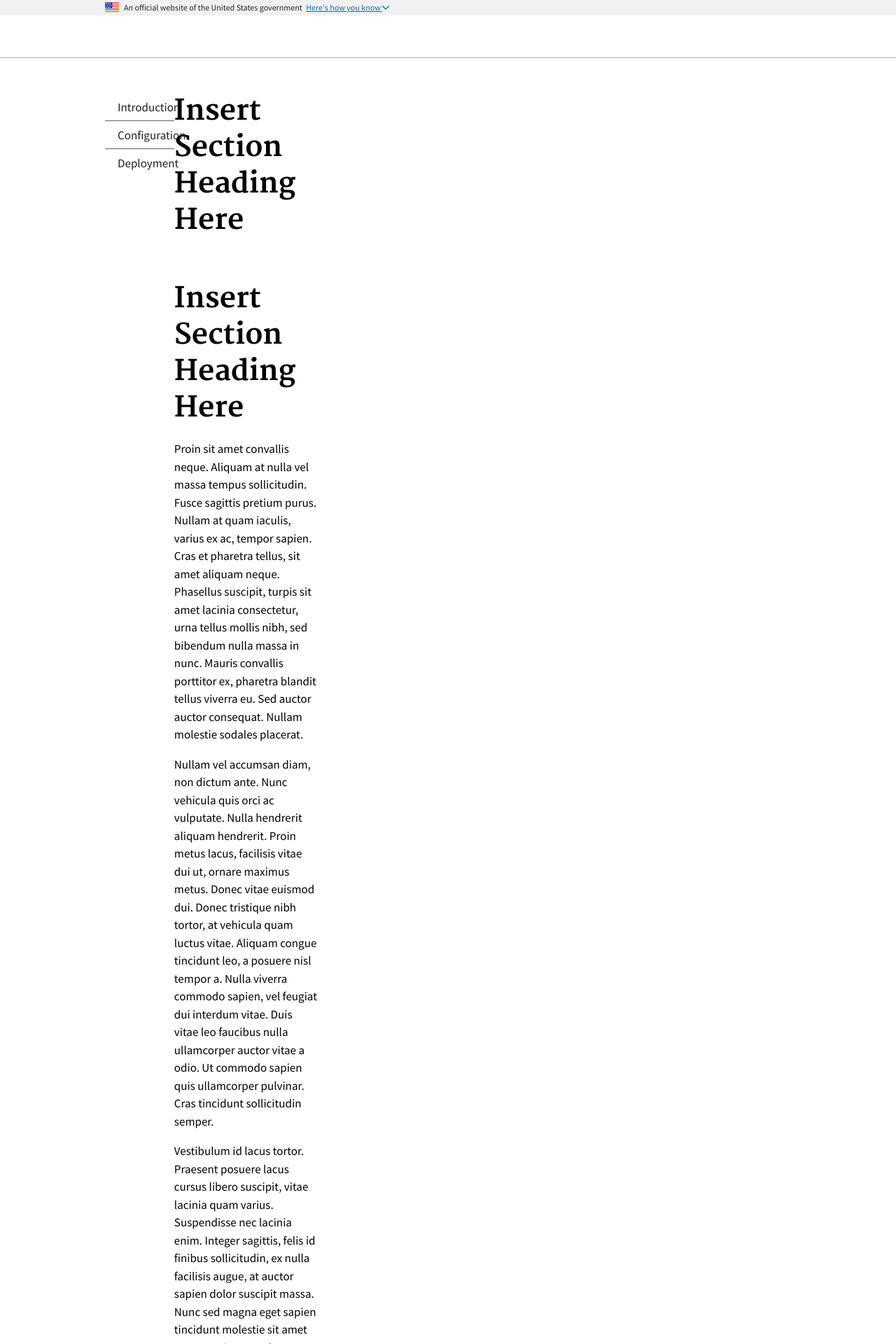
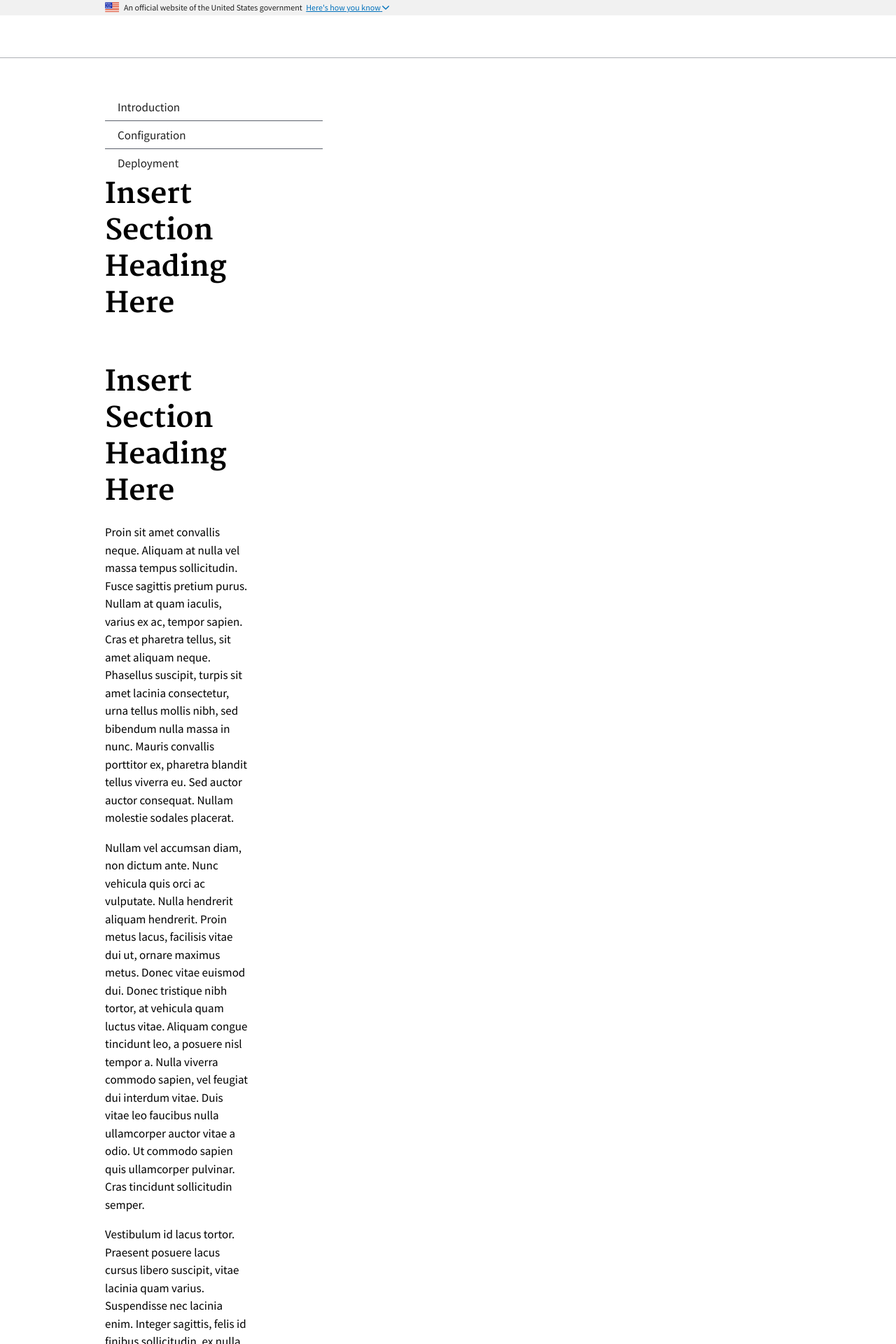
Before and after one commit to davidewarren/federalist-guide-template, a Jekyll site: the page built from index.md, in a window 1280 px wide. Shown: the top 1920 px of the page at 70% size. Built offline with Jekyll 4.4.1, drawn with Linux system fonts in a browser that asks for light colours; our own code applies the rules of GitHub Pages for plain Markdown files.

Commit message:
Update sidebar.html

```diff
--- a/_includes/sidebar.html
+++ b/_includes/sidebar.html
@@ -1,6 +1,3 @@
-<aside class="usa-width-one-third usa-layout-docs-sidenav">
-<ul class="usa-sidenav-list">
-   {% for item in site.data.samplelist.docs %}
+{% for item in site.data.samplelist.docs %}
       <li><a href="{{ item.url }}" alt="{{ item.title }}">{{ item.title }}</a></li>
    {% endfor %}
-</ul>
```
